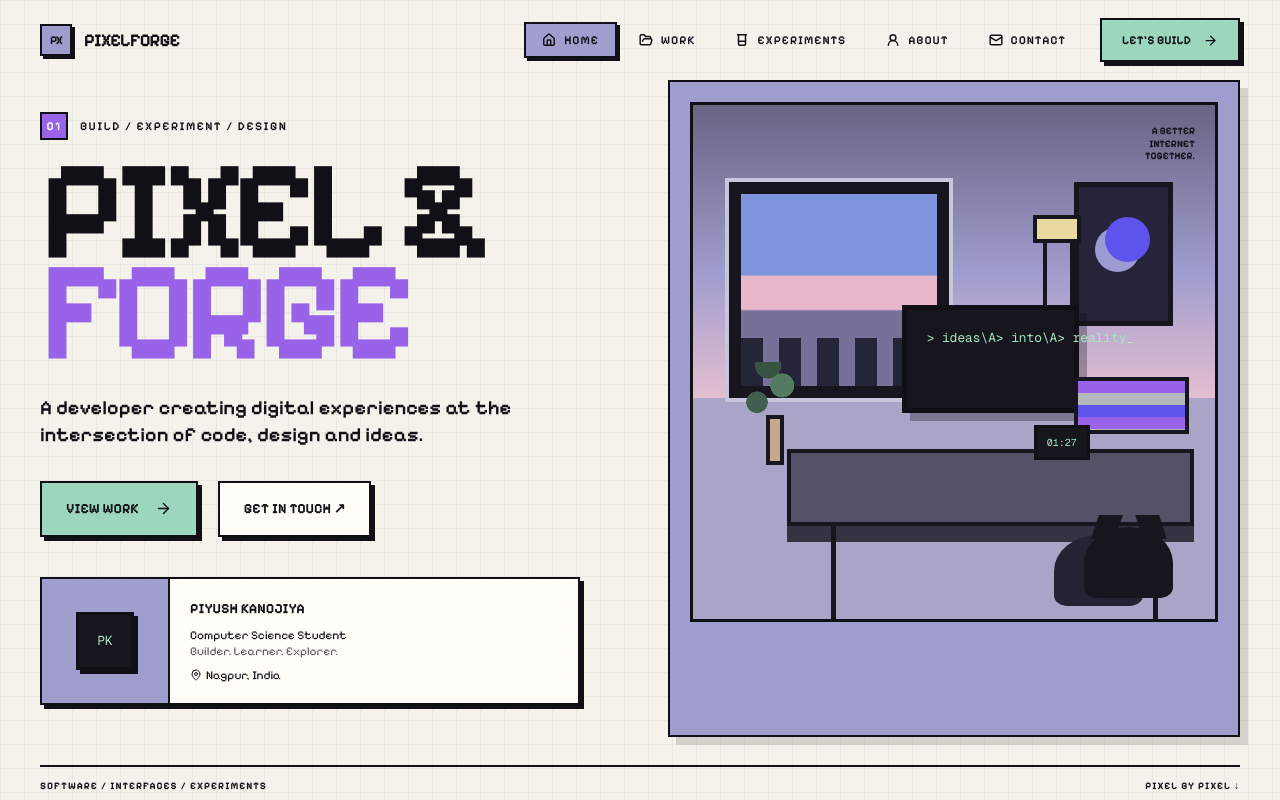
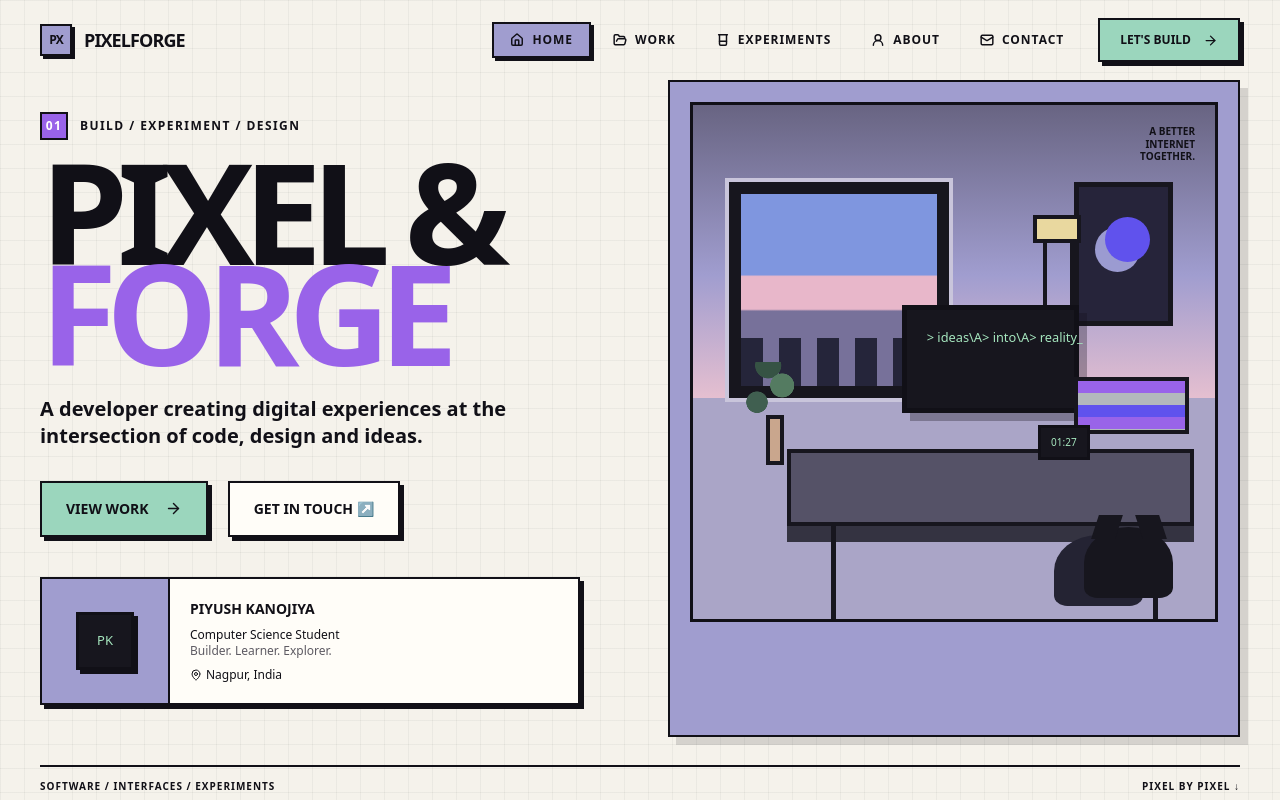
Before and after one commit to inputtext/pixelforge-portfolio, a Next.js app: page / in a window 1280 px wide. Shown: the top 800 px of the page. Built offline with nearby package versions, Linux system fonts and the light colour scheme.

Commit message:
match reference pixel typography

```diff
--- a/app/layout.tsx
+++ b/app/layout.tsx
@@ -1,11 +1,11 @@
 import type { Metadata } from "next";
-import { Pixelify_Sans, Geist_Mono } from "next/font/google";
+import { Silkscreen, Geist_Mono } from "next/font/google";
 import "./globals.css";
 
-const pixel = Pixelify_Sans({
+const pixel = Silkscreen({
   variable: "--font-pixel",
   subsets: ["latin"],
-  weight: ["400", "500", "600", "700"],
+  weight: ["400", "700"],
 });
 
 const mono = Geist_Mono({
@@ -21,7 +21,7 @@ export const metadata: Metadata = {
 
 export default function RootLayout({ children }: LayoutProps<"/">) {
   return (
-    <html lang="en" className={`${pixel.variable} ${mono.variable} h-full antialiased`}>
+    <html lang="en" className={"--font-pixel --font-pixel-mono h-full antialiased"}>
       <body className="min-h-full">{children}</body>
     </html>
   );
```
